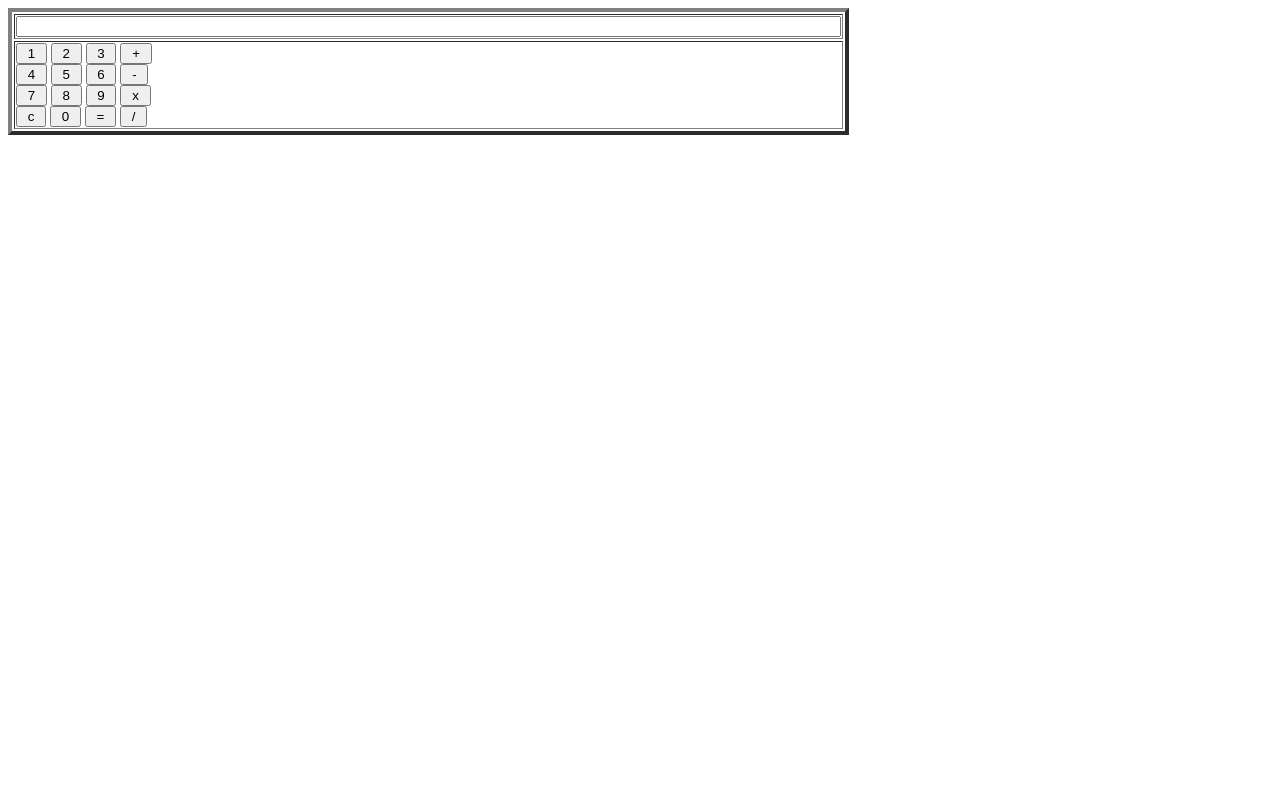
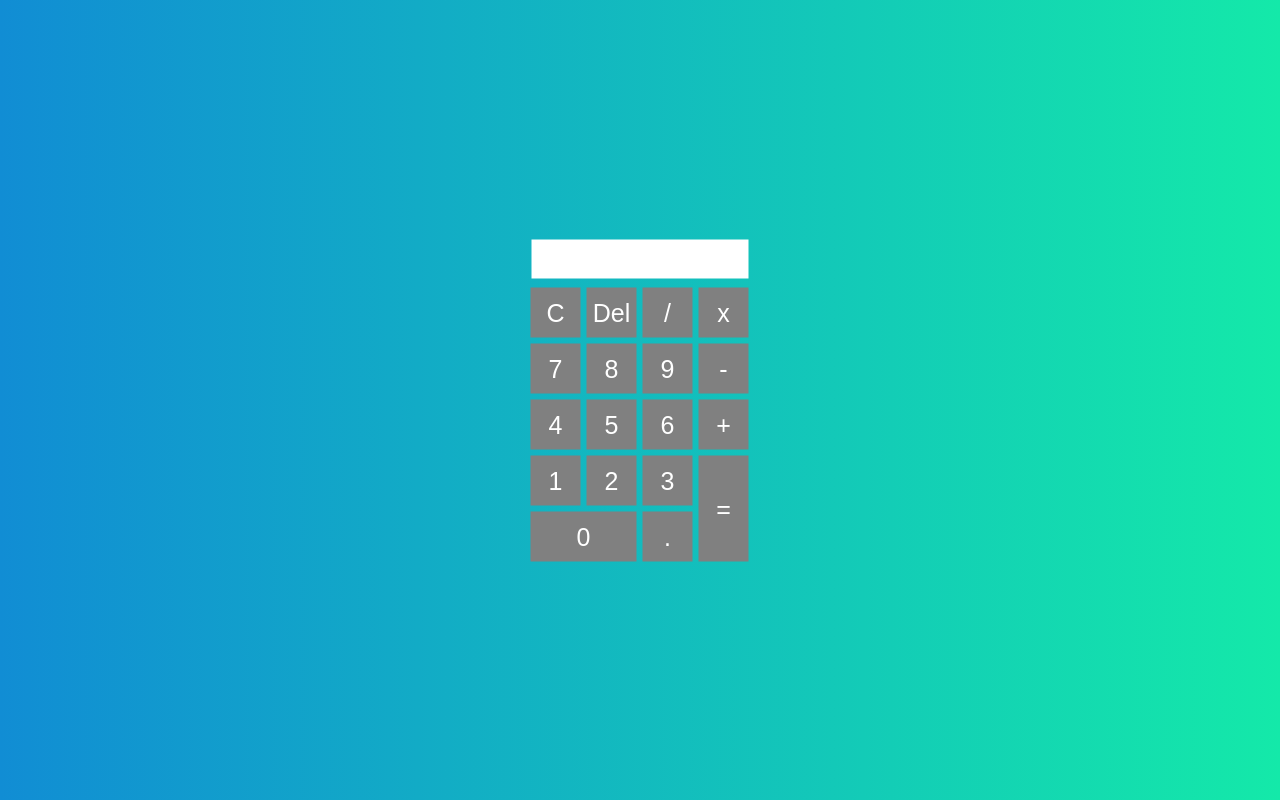
Before and after one commit to yuby123/ernanda, a Django app: page / in a window 1280 px wide. Run offline with Django 4.2, Linux system fonts and the light colour scheme.

Commit message:
Update base.html

```diff
--- a/templates/base.html
+++ b/templates/base.html
@@ -1,34 +1,97 @@
-<FORM NAME="Calc">
-    <TABLE BORDER=4>
-        <TR>
-            <TD>
-                <INPUT TYPE="text" NAME="Input" Size="100">
-                <br>
-            </TD>
-        </TR>
-        <TR>
-            <TD>
-                <INPUT TYPE="button" NAME="one" VALUE=" 1 " OnClick="Calc.Input.value += '1'">
-                <INPUT TYPE="button" NAME="two" VALUE=" 2 " OnCLick="Calc.Input.value += '2'">
-                <INPUT TYPE="button" NAME="three" VALUE=" 3 " OnClick="Calc.Input.value += '3'">
-                <INPUT TYPE="button" NAME="plus" VALUE=" + " OnClick="Calc.Input.value += ' + '">
-                <br>
-                <INPUT TYPE="button" NAME="four" VALUE=" 4 " OnClick="Calc.Input.value += '4'">
-                <INPUT TYPE="button" NAME="five" VALUE=" 5 " OnCLick="Calc.Input.value += '5'">
-                <INPUT TYPE="button" NAME="six" VALUE=" 6 " OnClick="Calc.Input.value += '6'">
-                <INPUT TYPE="button" NAME="minus" VALUE=" - " OnClick="Calc.Input.value += ' - '">
-                <br>
-                <INPUT TYPE="button" NAME="seven" VALUE=" 7 " OnClick="Calc.Input.value += '7'">
-                <INPUT TYPE="button" NAME="eight" VALUE=" 8 " OnCLick="Calc.Input.value += '8'">
-                <INPUT TYPE="button" NAME="nine" VALUE=" 9 " OnClick="Calc.Input.value += '9'">
-                <INPUT TYPE="button" NAME="times" VALUE=" x " OnClick="Calc.Input.value += ' * '">
-                <br>
-                <INPUT TYPE="button" NAME="clear" VALUE=" c " OnClick="Calc.Input.value = ''">
-                <INPUT TYPE="button" NAME="zero" VALUE=" 0 " OnClick="Calc.Input.value += '0'">
-                <INPUT TYPE="button" NAME="DoIt" VALUE=" = " OnClick="Calc.Input.value = eval(Calc.Input.value)">
-                <INPUT TYPE="button" NAME="div" VALUE=" / " OnClick="Calc.Input.value += ' / '">
-                <br>
-            </TD>
-        </TR>
-    </TABLE>
-</FORM>
+<html>
+    <head>
+        <title>Kalkulator - Renovasi Otak</title>
+        <script>
+            function insert(num){
+                document.form.textview.value = document.form.textview.value+num;
+            }
+            function equal(){
+                var exp = document.form.textview.value;
+                if(exp){
+                    document.form.textview.value = eval(exp)
+                }
+            }
+            function clean(){
+                document.form.textview.value = "";
+            }
+            function back(){
+                var exp = document.form.textview.value;
+                document.form.textview.value = exp.substring(0,exp.length-1);
+            }
+        </script>
+        <style>
+            *{
+                margin: 0%;
+                padding: 0%;
+            }
+            .button{
+                width:50;
+                height:50;
+                font-size:25;
+                margin: 2;
+                cursor: pointer;
+                background: grey;
+                border:none;
+                color: white;
+            }
+            .textview{
+                width:217;
+                margin:5;
+                font-size: 25;
+                padding:5;
+                border: none;
+            }
+            .main{
+                position: absolute;
+                top: 50%;
+                left: 50%;
+                transform: translateX(-50%) translateY(-50%);
+            }
+            .bg{
+                background: linear-gradient(to right, rgb(17, 141, 212),rgb(20, 233, 169));
+                height: 100%;
+            }
+            .button:active{
+                background: rgb(54, 54, 54);
+            }
+        </style>
+    </head>
+<body>
+    <div class="bg"></div>
+    <div class="main">
+        <form name="form">
+            <input class="textview" name="textview">
+        </form>
+        <table>
+            <tr>
+                <td><input class="button" type="button" value="C" onclick="clean()"></td>
+                <td><input class="button" type="button" value="Del" onclick="back()"></td>
+                <td><input class="button" type="button" value="/" onclick="insert('/')"></td>
+                <td><input class="button" type="button" value="x" onclick="insert('*')"></td>
+            </tr>
+            <tr>
+                <td><input class="button" type="button" value="7" onclick="insert(7)"></td>
+                <td><input class="button" type="button" value="8" onclick="insert(8)"></td>
+                <td><input class="button" type="button" value="9" onclick="insert(9)"></td>
+                <td><input class="button" type="button" value="-" onclick="insert('-')"></td>
+            </tr>
+            <tr>
+                <td><input class="button" type="button" value="4" onclick="insert(4)"></td>
+                <td><input class="button" type="button" value="5" onclick="insert(5)"></td>
+                <td><input class="button" type="button" value="6" onclick="insert(6)"></td>
+                <td><input class="button" type="button" value="+" onclick="insert('+')"></td>
+            </tr>
+            <tr>
+                <td><input class="button" type="button" value="1" onclick="insert(1)"></td>
+                <td><input class="button" type="button" value="2" onclick="insert(2)"></td>
+                <td><input class="button" type="button" value="3" onclick="insert(3)"></td>
+                <td rowspan="5"><input class="button" type="button" style="height: 106" value="=" onclick="equal()"></td>
+            </tr>
+            <tr>
+                <td colspan="2"><input class="button" type="button" style="width: 106" value="0" onclick="insert(0)"></td>
+                <td><input class="button" type="button" value="." onclick="insert('.')"></td>
+            </tr>
+        </table>
+    </div>
+</body>
+</html>
```
